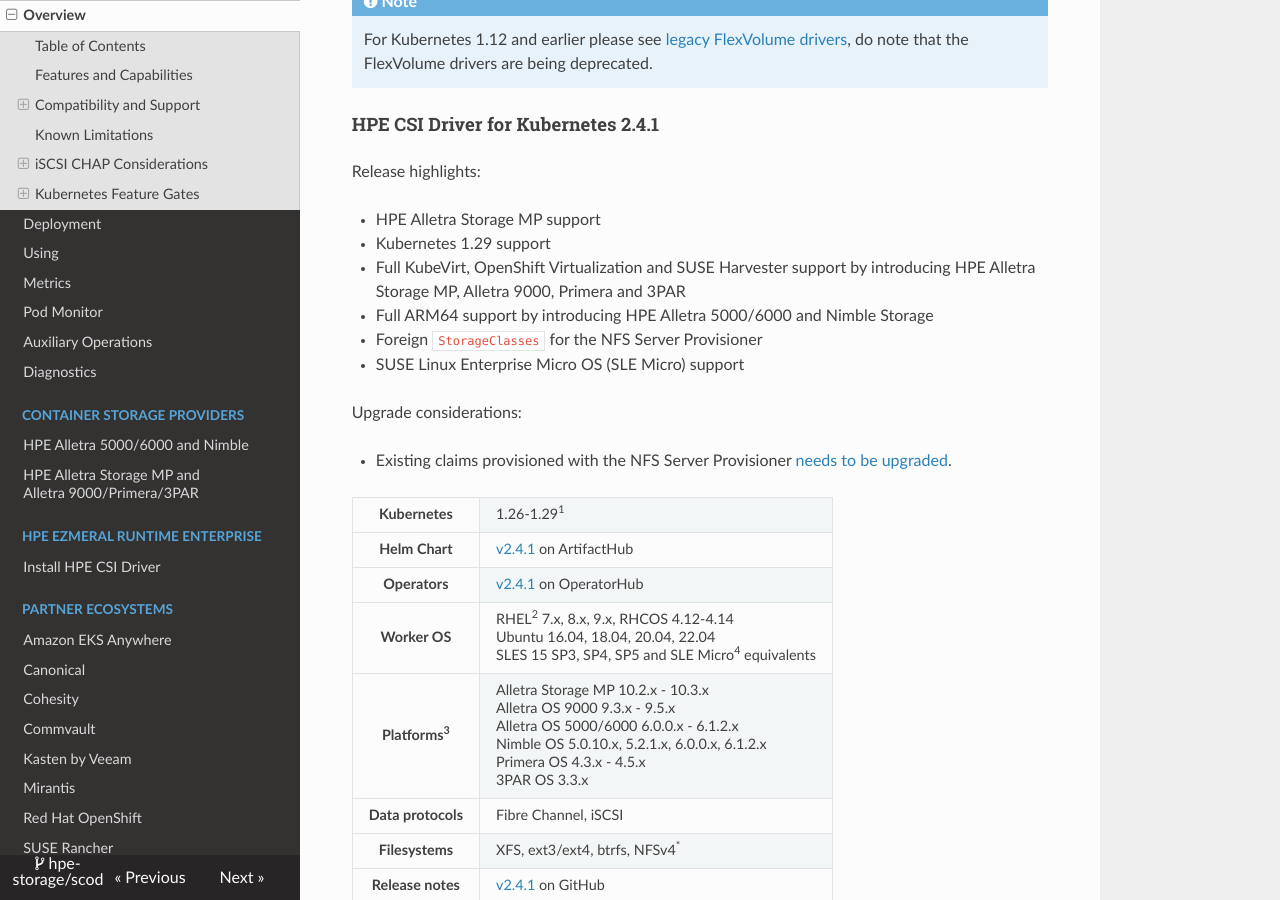
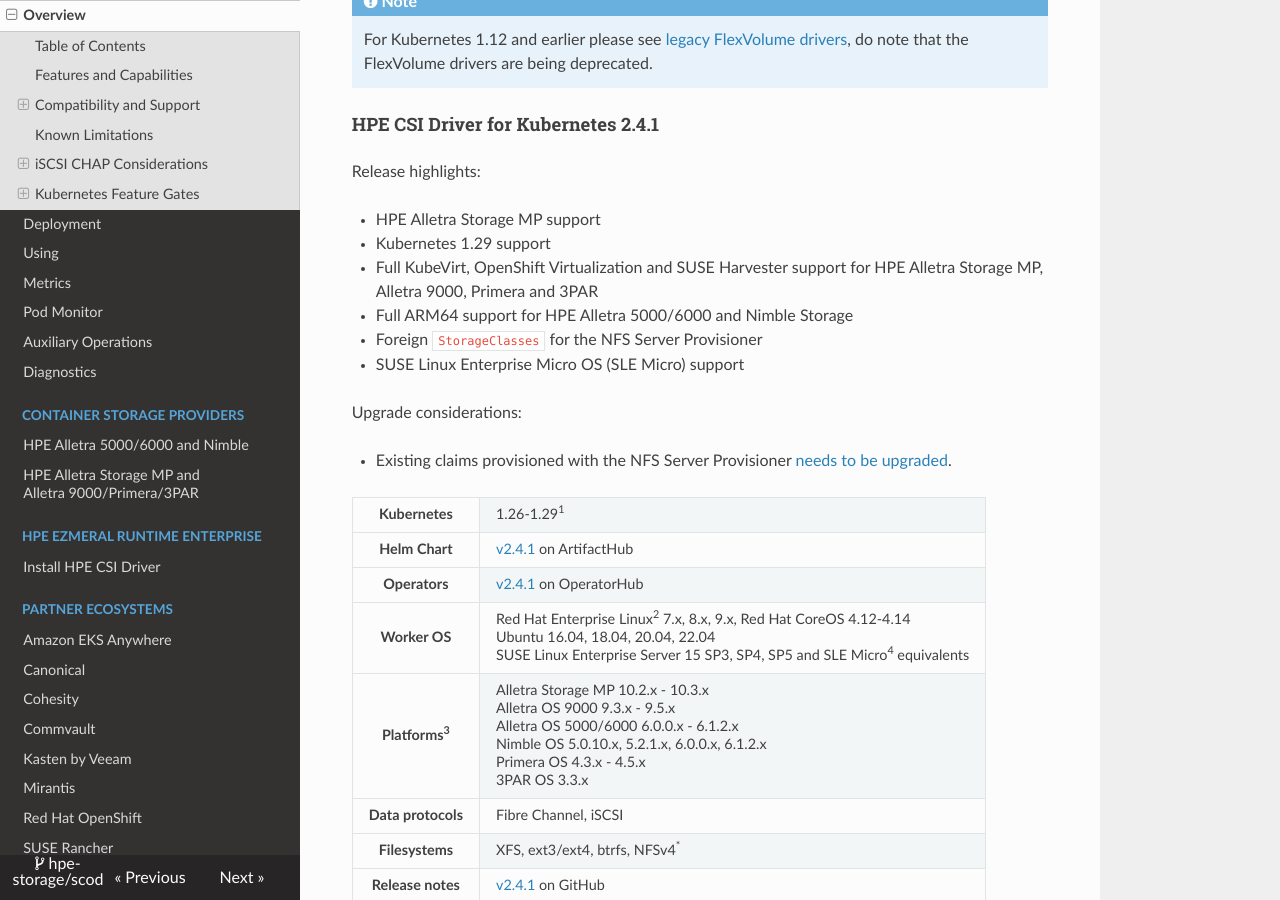
Before and after one commit to hpe-storage/scod, an MkDocs documentation site: the page built from docs/csi_driver/index.md, in a window 1280 px wide and 900 px high, scrolled down 3082 px. Built offline with MkDocs 1.6.1, drawn with Linux system fonts in a browser that asks for light colours; nearby versions of some CDN libraries.

Commit message:
Minor tweaks
Signed-off-by: Michael Mattsson <michael.mattsson@gmail.com>

```diff
--- a/docs/csi_driver/index.md
+++ b/docs/csi_driver/index.md
@@ -4,7 +4,7 @@
 
 The CSI driver architecture allows a complete separation of concerns between upstream Kubernetes core, SIG Storage (CSI owners), CSI driver author (HPE) and the backend CSP developer.
 
-![HPE CSI Driver Architecture](img/csi_driver_architecture-2.3.0.png)
+![HPE CSI Driver Architecture](img/csi_driver_architecture-2.4.1.png)
 
 !!! tip
     The HPE CSI Driver for Kubernetes is vendor agnostic. Any entity may leverage the driver and provide their own Container Storage Provider.
@@ -68,8 +68,8 @@
 
 * HPE Alletra Storage MP support
 * Kubernetes 1.29 support
-* Full KubeVirt, OpenShift Virtualization and SUSE Harvester support by introducing HPE Alletra Storage MP, Alletra 9000, Primera and 3PAR
-* Full ARM64 support by introducing HPE Alletra 5000/6000 and Nimble Storage
+* Full KubeVirt, OpenShift Virtualization and SUSE Harvester support for HPE Alletra Storage MP, Alletra 9000, Primera and 3PAR
+* Full ARM64 support for HPE Alletra 5000/6000 and Nimble Storage
 * Foreign `StorageClasses` for the NFS Server Provisioner
 * SUSE Linux Enterprise Micro OS (SLE Micro) support
 
@@ -96,9 +96,9 @@
   <tr>
     <th>Worker&nbsp;OS</th>
     <td>
-      RHEL<sup>2</sup> 7.x, 8.x, 9.x, RHCOS 4.12-4.14<br />
+      Red Hat Enterprise Linux<sup>2</sup> 7.x, 8.x, 9.x, Red Hat CoreOS 4.12-4.14<br />
       Ubuntu 16.04, 18.04, 20.04, 22.04<br />
-      SLES 15 SP3, SP4, SP5 and SLE Micro<sup>4</sup> equivalents
+      SUSE Linux Enterprise Server 15 SP3, SP4, SP5 and SLE Micro<sup>4</sup> equivalents
   </tr>
   <tr>
     <th>Platforms<sup>3</sup></th>
```
